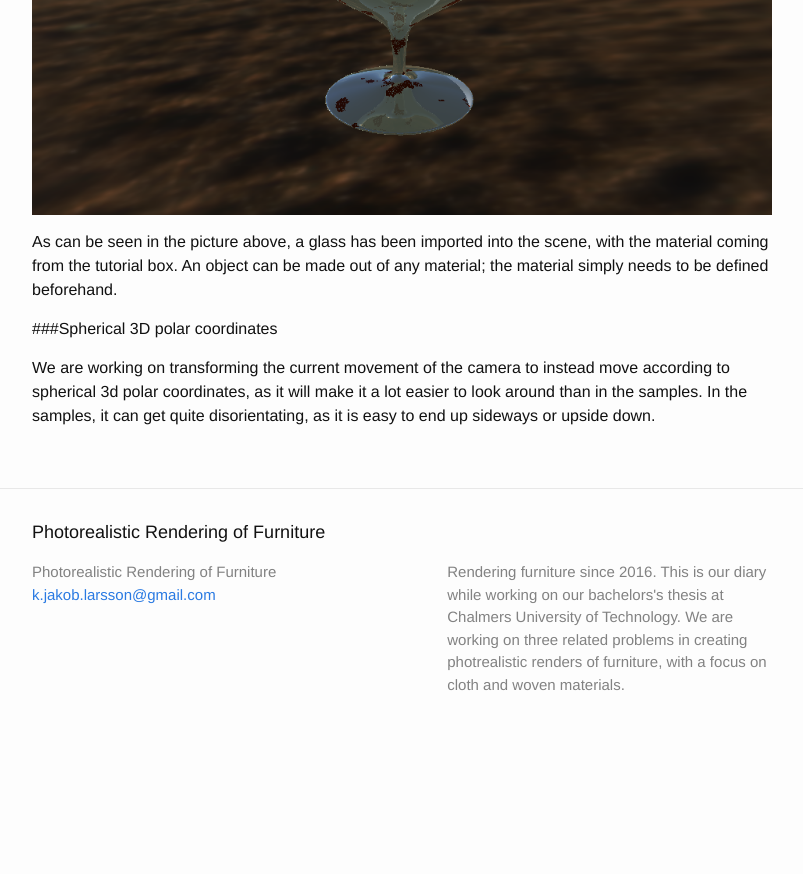
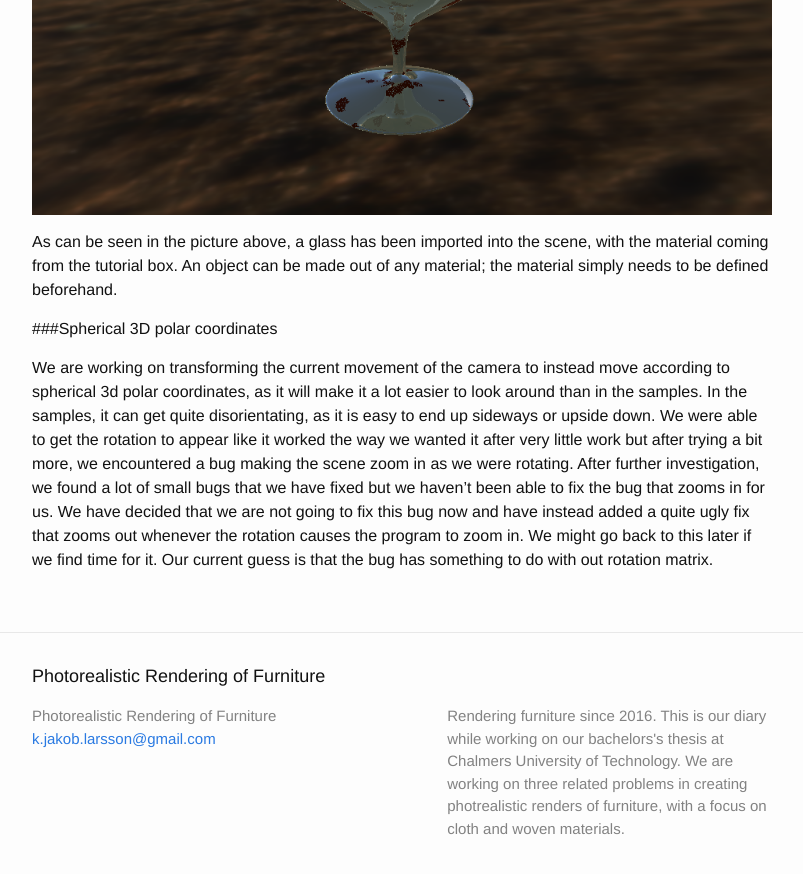
Before and after one commit to karljakoblarsson/Bachelor-work-Furniture, a Jekyll site: the page built from _posts/2016-04-04-objects-and-camera.markdown, in a window 1280 px wide and 900 px high, scrolled down 636 px. Shown: the top 874 px of the window, without its empty margins (238-1041 px from the left). Built offline with Jekyll 4.4.1, drawn with Linux system fonts in a browser that asks for light colours; before the commit the page ends 1392 px from its top, so only the background shows below that.

Commit message:
Update 2016-04-04-objects-and-camera.markdown

```diff
--- a/_posts/2016-04-04-objects-and-camera.markdown
+++ b/_posts/2016-04-04-objects-and-camera.markdown
@@ -19,3 +19,4 @@
 ###Spherical 3D polar coordinates
 
 We are working on transforming the current movement of the camera to instead move according to spherical 3d polar coordinates, as it will make it a lot easier to look around than in the samples. In the samples, it can get quite disorientating, as it is easy to end up sideways or upside down.
+We were able to get the rotation to appear like it worked the way we wanted it after very little work but after trying a bit more, we encountered a bug making the scene zoom in as we were rotating. After further investigation, we found a lot of small bugs that we have fixed but we haven't been able to fix the bug that zooms in for us. We have decided that we are not going to fix this bug now and have instead added a quite ugly fix that zooms out whenever the rotation causes the program to zoom in. We might go back to this later if we find time for it. Our current guess is that the bug has something to do with out rotation matrix.
```
